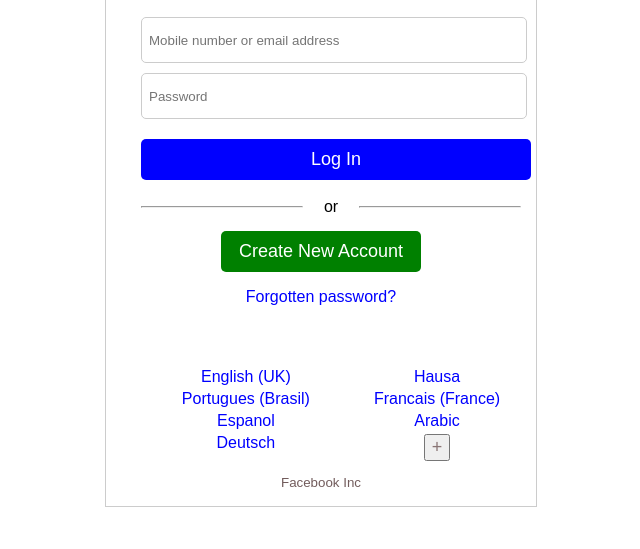
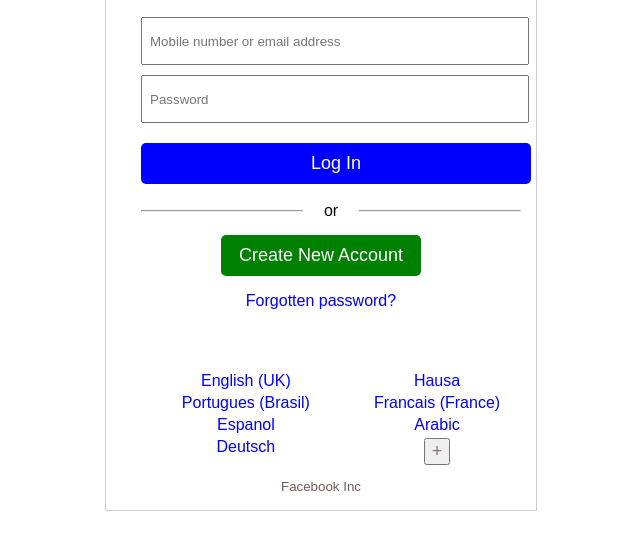
Before and after one commit to Kayode-Lateef/facebook-login, a plain HTML site: page index.html in a window 1280 px wide. Shown: the part 69-618 px from the top of the page, without its empty margins (319-959 px from the left). Drawn offline with Linux system fonts and the light colour scheme.

Commit message:
Update index.html

```diff
--- a/index.html
+++ b/index.html
@@ -7,7 +7,7 @@
     <meta name="viewport" content="width=device-width, initial-scale=1.0">
     <title>Facebook</title>
     <style>
-        /* This styling underneath could be used to achieve that horizontal rule enclosing the (or) */
+        /* This styling underneath could also be used to achieve that horizontal rule enclosing the (or) */
 
         /* p{
         display: flex;
@@ -28,7 +28,7 @@
         margin-left: 10px;
     } */
 
-        /* This styling above could be used to achieve that horizontal rule enclosing the (or) */
+        /* This styling above could also be used to achieve that horizontal rule enclosing the (or) */
 
 
         body {
@@ -59,8 +59,7 @@
             width: 100%;
             height: 30px;
             padding: 7px;
-            border-radius: 5px;
-            border: 1px solid #ccc;
+            border-radius: 5px
             outline: none;
         }
 
```
